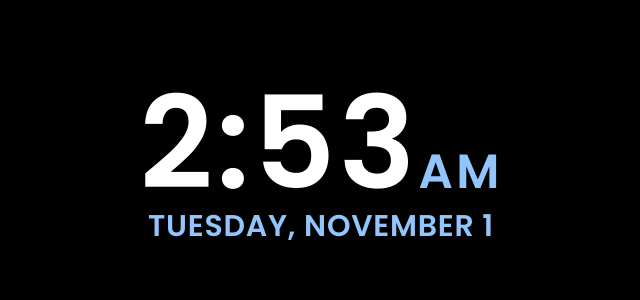
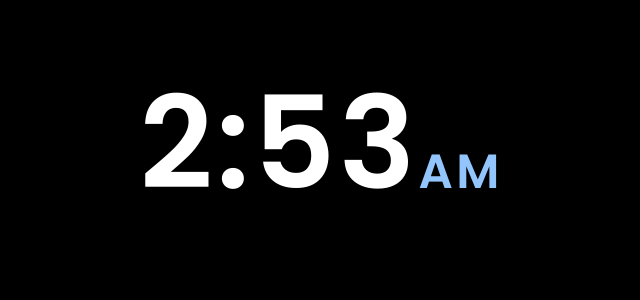
Before and after one commit to samdev-7/rpi-dashboard, a SvelteKit app: page / in a window 1280 px wide. Shown: the top 300 px of the page, without its empty margins (319-959 px from the left). Built offline with nearby package versions, Linux system fonts and the light colour scheme.

Commit message:
Remove date

```diff
--- a/src/routes/+page.svelte
+++ b/src/routes/+page.svelte
@@ -1,15 +1,10 @@
 <script>
-    let time, apm, day;
+    let time, apm;
 
     function getTime() {
         let date = new Date();
         time = (date.getHours() > 12 ? date.getHours() - 12 : date.getHours())  + ":" + (date.getMinutes() < 10 ? "0" + date.getMinutes() : date.getMinutes());
         apm = date.getHours() >= 12 ? "PM" : "AM";
-        day = date.toLocaleDateString(undefined, {
-            weekday: "long",
-            month: "long",
-            day: "numeric",
-        });
     }
 
     setInterval(getTime, 1000);
@@ -19,5 +14,4 @@
 
 <div class="text-center my-20">
     <h1 class="text-9xl font-semibold tracking-wide">{time}<span class="text-5xl text-blue-300">{apm}</span></h1>
-    <h2 class="text-blue-300 uppercase text-3xl font-semibold tracking-wide">{day}</h2>
 </div>
```
